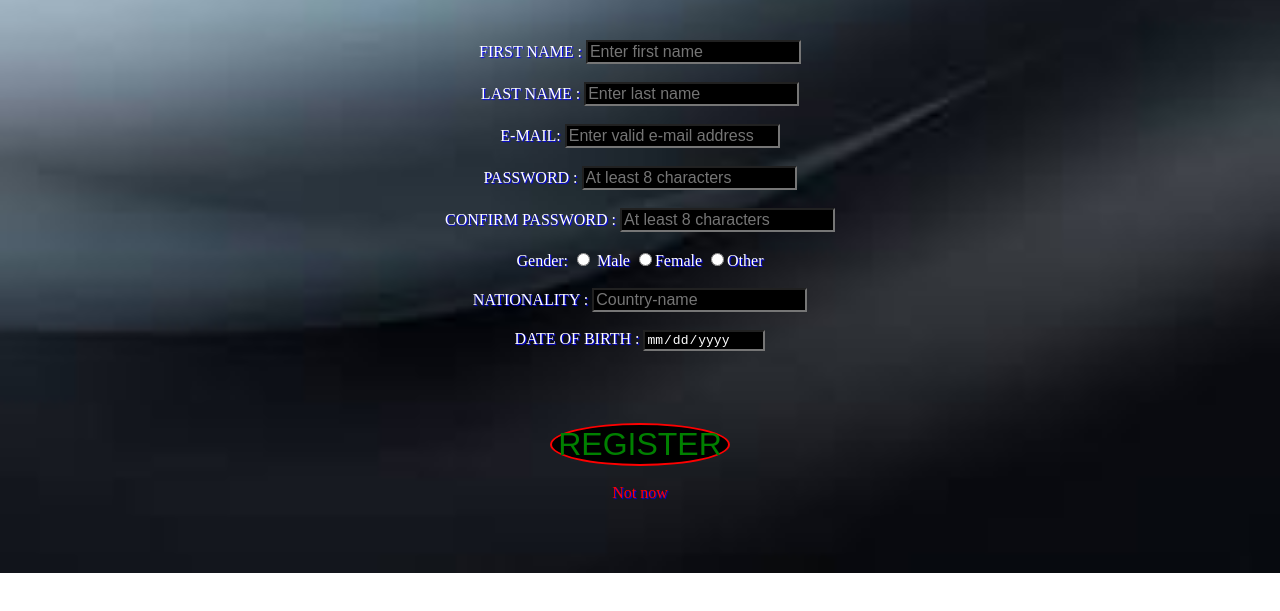
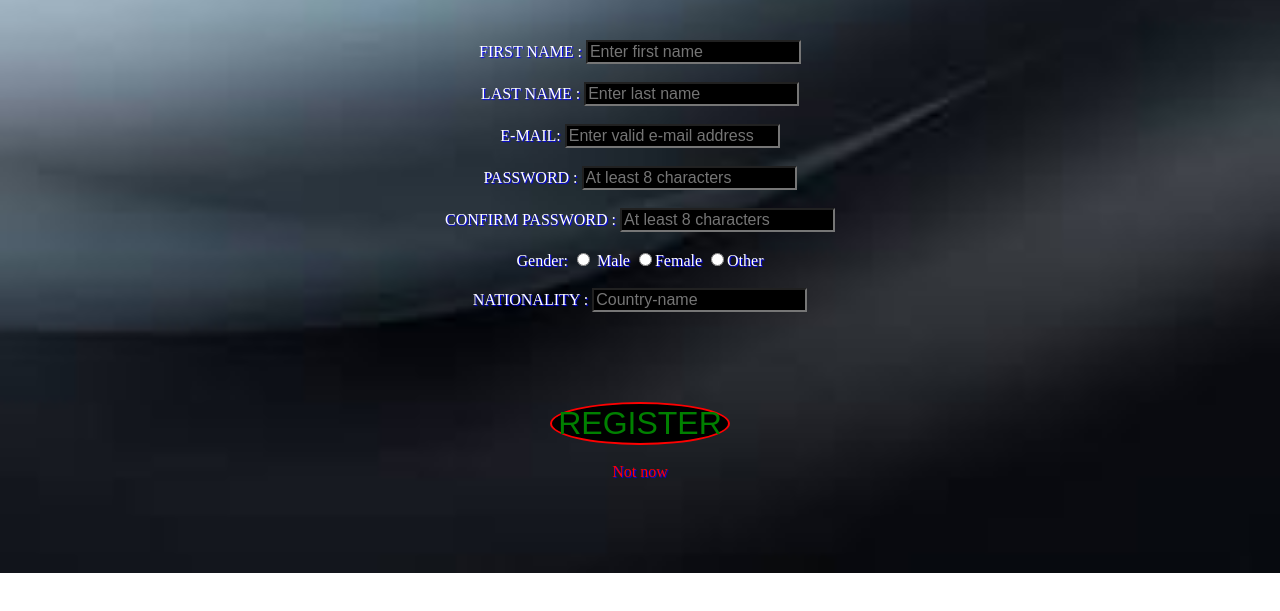
Before and after one commit to Fahim-Sifat/CODE_WITH_FAHIM-Learn-programming-languages, a plain HTML site: page register.html in a window 1280 px wide. Shown: the part 129-740 px from the top of the page. Drawn offline with Linux system fonts and the light colour scheme.

Commit message:
dob removed

```diff
--- a/register.html
+++ b/register.html
@@ -41,7 +41,7 @@
         </label> <br><br>
         <label for="nationality"></label>
         NATIONALITY : <input type="text" class="nationality" name="nationality" placeholder="Country-name"><br> <br>
-        DATE OF BIRTH : <input type="date" class="dateofbirth" name="dateofbirth"><br>
+
 
         <br><br><br><br>
         <button type="button" class="btn btn-success">REGISTER</button><br><br>
```
